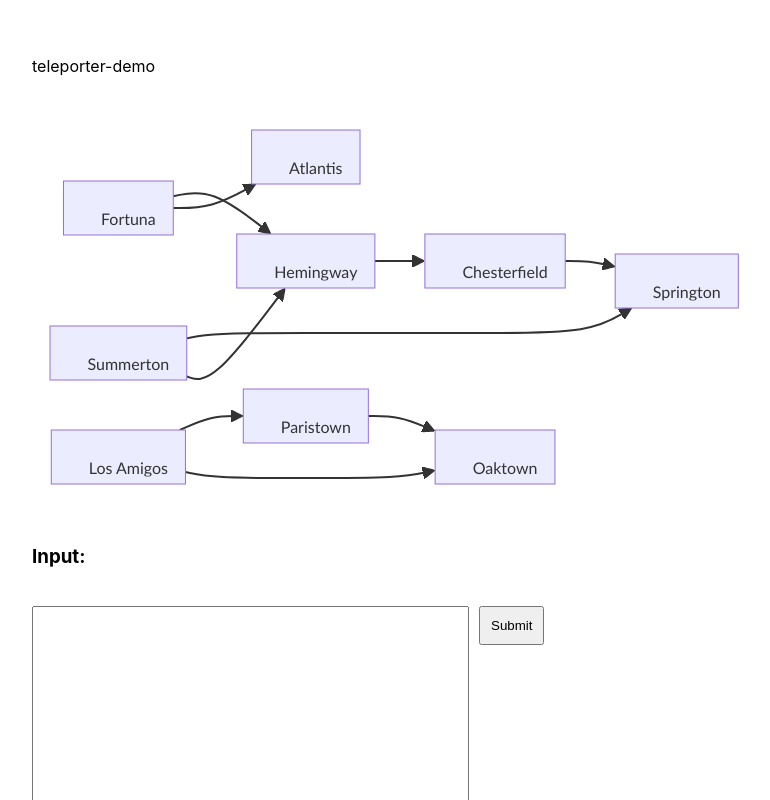
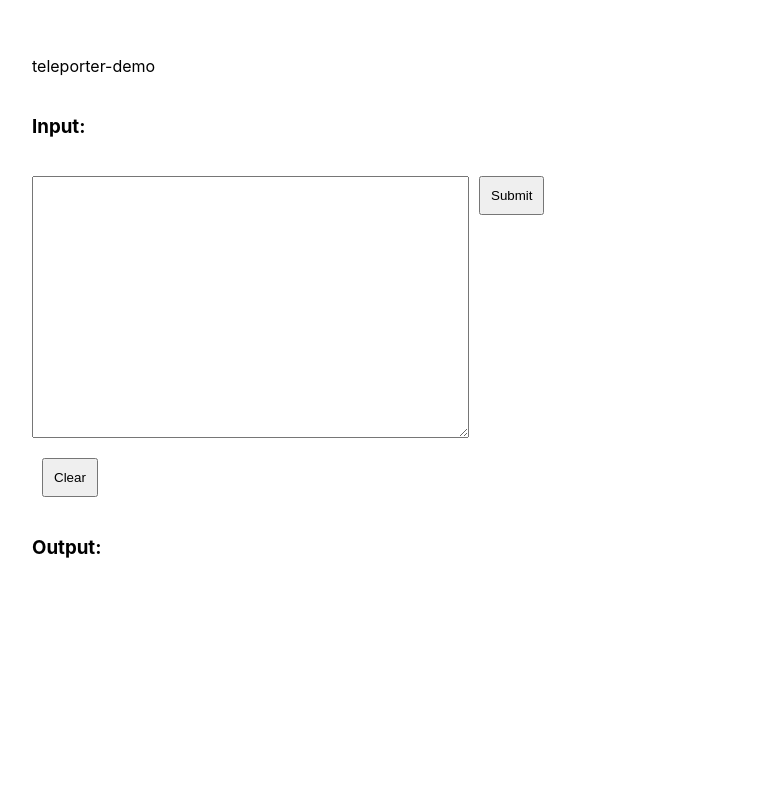
Before and after one commit to banzaiMimic/teleporter-gart, a React (Create React App) app in the folder teleporter-react/: page / in a window 1280 px wide. Shown: the top 800 px of the page, without its empty margins (8-778 px from the left). Built offline with nearby package versions, Linux system fonts and the light colour scheme.

Commit message:
added parse method for drawing graphData via mermaid, added clear button to ui to draw new graphs

```diff
--- a/teleporter-react/src/App.js
+++ b/teleporter-react/src/App.js
@@ -1,14 +1,12 @@
 import React from 'react'
 
 import './App.css'
-import CityGraph from './components/CityGraph'
 import QueryUi from './components/QueryUi'
 
 function App() {
   return (
     <>
       <p>teleporter-demo</p>
-      <CityGraph />
       <QueryUi />
     </>
   )
--- a/teleporter-react/src/components/CityGraph.js
+++ b/teleporter-react/src/components/CityGraph.js
@@ -11,24 +11,16 @@ class GraphDisplay extends React.Component {
     mermaid.contentLoaded();
   }
   render() {
+    console.log('mermaid render')
+    mermaid.contentLoaded();
     return <div className="mermaid">{this.props.chart}</div>;
   }
 }
 
-export default function CityGraph() {
-  return (
-    <GraphDisplay
-        chart={`graph LR;
-                A[Fortuna]-->B[Hemingway];
-                A-->C[Atlantis];
-                B-->D[Chesterfield];
-                D-->E[Springton];
-                F[Los Amigos]-->G[Paristown];
-                G-->H[Oaktown];
-                F-->H;
-                I[Summerton]-->E;
-                I-->B;
-      `}
-      />
-  )
+export default function CityGraph(props) {
+  if(props.data) {
+    return <GraphDisplay chart={props.data}/>
+  } else {
+    return <></>
+  }
 }
--- a/teleporter-react/src/components/QueryUi.js
+++ b/teleporter-react/src/components/QueryUi.js
@@ -1,13 +1,15 @@
 import React from 'react'
 
 import { Teleporter } from './Teleporter'
+import CityGraph from './CityGraph'
 
 class QueryUi extends React.Component {
 
   state = {
     teleporter: new Teleporter(),
     teleporterInput: '',
-    output: []
+    output: [],
+    graphModel: ''
   }
 
   handleInputChange(event) {
@@ -16,20 +18,39 @@ class QueryUi extends React.Component {
 
   handleSubmit(event) {
     event.preventDefault()
-    this.setState( { output: this.state.teleporter.parseInput(this.state.teleporterInput) } )
+    this.setState( {
+      output: this.state.teleporter.parseInput(this.state.teleporterInput),
+      graphModel: this.state.teleporter.parseGraphData()
+    } )
+  }
+
+  clear(event) {
+    event.preventDefault()
+    this.state.teleporter.clearData()
+    this.setState({
+      output: [],
+      teleporterInput: '',
+      graphModel: null
+    })
   }
 
   render() {
+    console.log('render')
     const output = this.state.output
+    const data = this.state.graphModel
     return(
       <>
+        <CityGraph data={data}/>
         <h3>Input:</h3>
         <form onSubmit={(e) => this.handleSubmit(e)}>
           <textarea cols={50} rows={16}
             value={this.state.teleporterInput}
             onChange={(e) => this.handleInputChange(e)}
           />
-          <input className="btn-submit" type ="submit" value="Submit" />
+          {this.state.output.length === 0 && <input className="btn-submit" type="submit" value="Submit" />}
+        </form>
+        <form onSubmit={(e) => this.clear(e)}>
+          <input className="btn-submit" type="submit" value="Clear" />
         </form>
         <h3>Output:</h3>
         <ul>
--- a/teleporter-react/src/components/Teleporter.js
+++ b/teleporter-react/src/components/Teleporter.js
@@ -1,5 +1,6 @@
 Teleporter.prototype.addVertex = function(vertex) {
   this.cityData.adjList[vertex] = []
+  this.cityData.cityKeys[vertex] = Object.keys(this.cityData.cityKeys).length+1
 }
 
 Teleporter.prototype.addEdge = function(vertex0, vertex1) {
@@ -8,12 +9,12 @@ Teleporter.prototype.addEdge = function(vertex0, vertex1) {
 }
 
 Teleporter.prototype.getAdjacentCitiesFromList = function(cityList) {
-  this.cityData.cityListCacheSize = this.cityData.cityList.size
+  this.cityData.citiesJumpedCacheSize = this.cityData.citiesJumped.size
   cityList.map( (city) =>
     // if city is not our origin city, add it to our cityList Set
-    this.cityData.adjList[city].map( c => (c !== this.cityData.origin) ? this.cityData.cityList.add(c) : null)
+    this.cityData.adjList[city].map( c => (c !== this.cityData.origin) ? this.cityData.citiesJumped.add(c) : null)
     )
-  return this.cityData.cityList
+  return this.cityData.citiesJumped
 }
 
 Teleporter.prototype.citiesConnect = function(origin, destination) {
@@ -61,22 +62,22 @@ Teleporter.prototype.loopPossibleFromCityUtil = function(vertex, visited, parent
 }
 
 Teleporter.prototype.citiesWithinJumps = function(vertex, jumps) {
-  this.cityData.cityList.clear()
-  this.cityData.cityListCacheSize = 0
+  this.cityData.citiesJumped.clear()
+  this.cityData.citiesJumpedCacheSize = 0
   this.cityData.origin = vertex
 
   for( let i=0; i<jumps; i++) {
     if(i === 0) {
-      this.cityData.adjList[vertex].map( c => this.cityData.cityList.add(c))
+      this.cityData.adjList[vertex].map( c => this.cityData.citiesJumped.add(c))
     } else {
       // if no more adjacent nodes are being found, stop remaining jumps
-      if(this.cityData.cityListCacheSize === this.cityData.cityList.size) {
+      if(this.cityData.citiesJumpedCacheSize === this.cityData.citiesJumped.size) {
         break
       }
-      this.getAdjacentCitiesFromList([...this.cityData.cityList])
+      this.getAdjacentCitiesFromList([...this.cityData.citiesJumped])
     }
   }
-  return this.cityData.cityList
+  return this.cityData.citiesJumped
 }
 
 Teleporter.prototype.parseInput = function(input) {
@@ -110,6 +111,19 @@ Teleporter.prototype.parseInput = function(input) {
   return this.runQueries()
 }
 
+Teleporter.prototype.parseGraphData = function() {
+  console.log('parsing graph data...')
+  const keys = Object.keys(this.cityData.adjList)
+  let graphData = `graph LR;\n`
+  keys.map( key => {
+    console.log(this.cityData.adjList[key])
+    this.cityData.adjList[key].map( neighbor => {
+      graphData += `${this.cityData.cityKeys[key]}[${key}]-->${this.cityData.cityKeys[neighbor]}[${neighbor}];\n`
+    })
+  })
+  return this.cityData.graphModel = graphData
+}
+
 // populates this.output from queries ran from input
 Teleporter.prototype.runQueries = function() {
   this.output = []
@@ -121,11 +135,13 @@ Teleporter.prototype.runQueries = function() {
 
 Teleporter.prototype.clearData = function() {
   this.cityData = {
-    cityList: new Set(),
+    cityKeys: {},
+    citiesJumped: new Set(),
     adjList: {},
     cityListCacheSize: 0,
     found: false,
-    origin: ''
+    origin: '',
+    graphModel: ''
   }
   this.queryData = {
     citiesWithinJumps: [],
@@ -137,11 +153,13 @@ Teleporter.prototype.clearData = function() {
 
 export function Teleporter() {
   this.cityData = {
-    cityList: new Set(),
+    cityKeys: {},
+    citiesJumped: new Set(),
     adjList: {},
     cityListCacheSize: 0,
     found: false,
-    origin: ''
+    origin: '',
+    graphModel: ''
   }
   this.queryData = {
     citiesWithinJumps: [],
```
